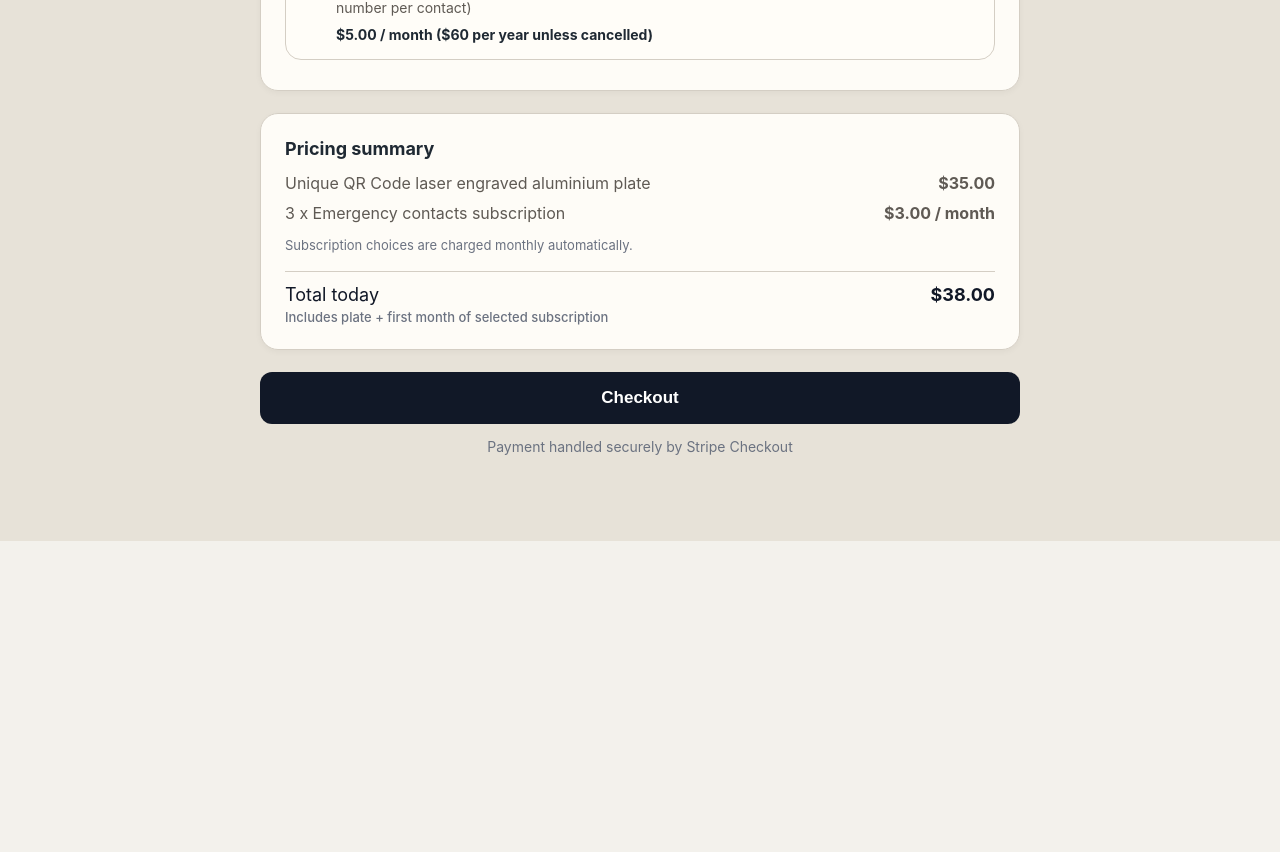
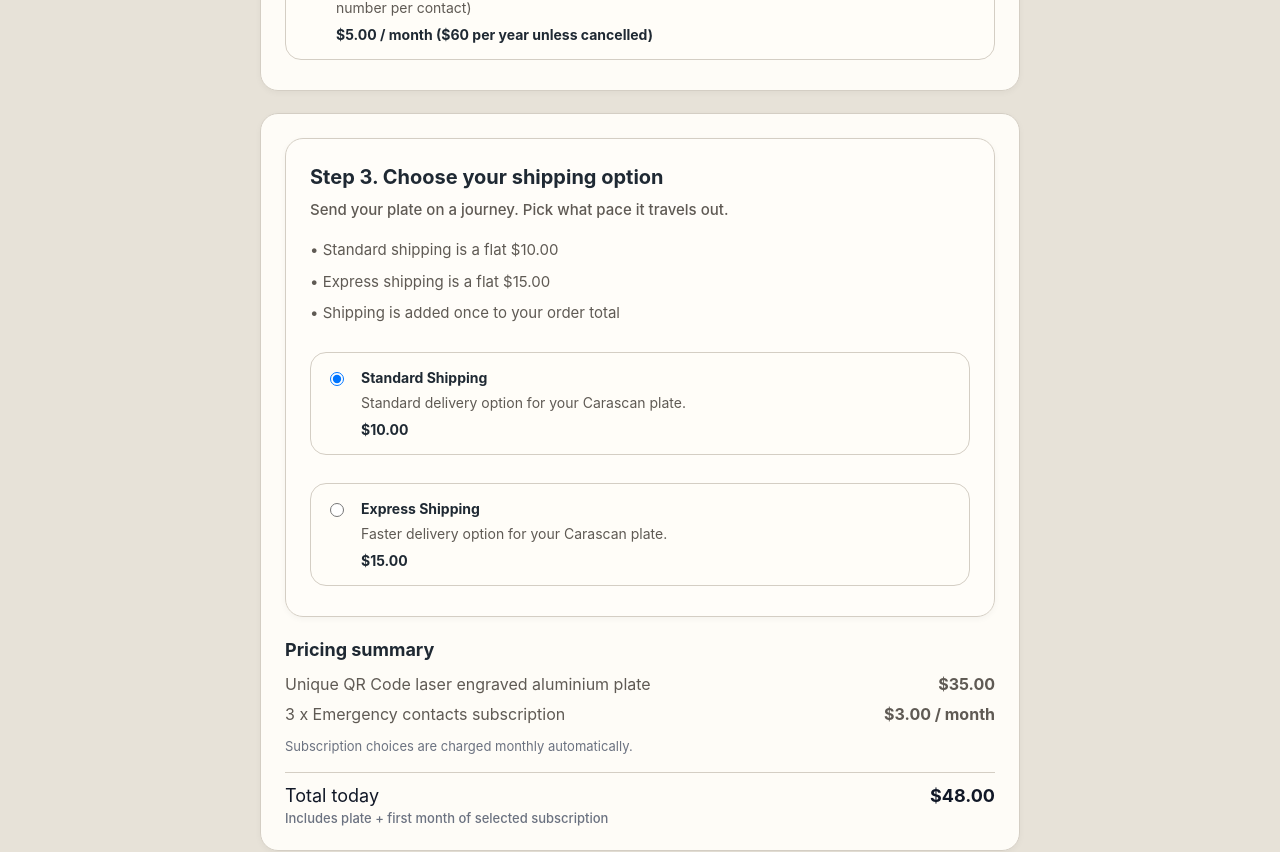
Before and after one commit to Carascan/carascan-platform, a Next.js app: page /buy in a window 1280 px wide. Shown: the part 1220-2072 px from the top of the page. Before the commit the page ends 1761 px from the top, so only its background shows below. Built offline with nearby package versions, Linux system fonts and the light colour scheme.

Commit message:
Buy: add Step 3 shipping options and include shipping in pricing summary

```diff
--- a/app/buy/page.tsx
+++ b/app/buy/page.tsx
@@ -8,13 +8,20 @@ const HERO_IMAGE_URL =
 
 export default function Buy() {
   const [emergencyPlan, setEmergencyPlan] = useState<"3" | "10">("3");
-
+  const [shippingOption, setShippingOption] = useState<"standard" | "express">("standard");
   const platePrice = 35;
   const standardSubscription = 3;
   const upgradeSubscription = 5;
+  const standardShipping = 10;
+  const expressShipping = 15;
+
   const subscriptionPrice =
     emergencyPlan === "10" ? upgradeSubscription : standardSubscription;
-  const totalToday = platePrice + subscriptionPrice;
+
+  const shippingPrice =
+    shippingOption === "express" ? expressShipping : standardShipping;
+
+  const totalToday = platePrice + subscriptionPrice + shippingPrice;
 
   return (
     <>
@@ -365,6 +372,193 @@ export default function Buy() {
                 boxShadow: "0 2px 6px rgba(0,0,0,0.04)",
               }}
             >
+                          <div
+              style={{
+                border: "1px solid #D4CEC4",
+                borderRadius: 18,
+                padding: 24,
+                marginBottom: 22,
+                background: "rgba(255,253,249,0.94)",
+                boxShadow: "0 2px 6px rgba(0,0,0,0.04)",
+              }}
+            >
+              <div
+                style={{
+                  fontSize: 20,
+                  fontWeight: 700,
+                  color: "#1F2933",
+                  marginBottom: 8,
+                  lineHeight: 1.4,
+                }}
+              >
+                Step 3. Choose your shipping option
+              </div>
+
+              <div
+                style={{
+                  marginTop: 6,
+                  marginBottom: 16,
+                  color: "#5F5A54",
+                  lineHeight: 1.5,
+                  fontWeight: 500,
+                  fontSize: 15,
+                  maxWidth: 520,
+                }}
+              >
+                Send your plate on a journey. Pick what pace it travels out.
+              </div>
+
+              <div
+                style={{
+                  color: "#5F5A54",
+                  lineHeight: 1.7,
+                  display: "grid",
+                  gap: 6,
+                  fontSize: 15,
+                  marginBottom: 16,
+                }}
+              >
+                <div>• Standard shipping is a flat $10.00</div>
+                <div>• Express shipping is a flat $15.00</div>
+                <div>• Shipping is added once to your order total</div>
+              </div>
+
+              <div style={{ display: "grid", gap: 12 }}>
+                <label
+                  style={{
+                    display: "flex",
+                    alignItems: "flex-start",
+                    gap: 14,
+                    border: "1px solid #D4CEC4",
+                    borderRadius: 16,
+                    padding: 16,
+                    cursor: "pointer",
+                    background: "rgba(255,253,249,0.92)",
+                  }}
+                >
+                  <div
+                    style={{
+                      width: 20,
+                      minWidth: 20,
+                      display: "flex",
+                      justifyContent: "center",
+                      paddingTop: 3,
+                    }}
+                  >
+                    <input
+                      type="radio"
+                      name="shipping_choice"
+                      value="standard"
+                      checked={shippingOption === "standard"}
+                      onChange={() => setShippingOption("standard")}
+                      required
+                      style={{
+                        margin: 0,
+                        width: 14,
+                        height: 14,
+                        flex: "0 0 auto",
+                      }}
+                    />
+                  </div>
+
+                  <div
+                    style={{
+                      flex: 1,
+                      minWidth: 0,
+                    }}
+                  >
+                    <div style={{ fontWeight: 700, color: "#1F2933" }}>
+                      Standard Shipping
+                    </div>
+                    <div
+                      style={{
+                        marginTop: 6,
+                        color: "#5F5A54",
+                        lineHeight: 1.5,
+                      }}
+                    >
+                      Standard delivery option for your Carascan plate.
+                    </div>
+                    <div
+                      style={{
+                        marginTop: 8,
+                        fontWeight: 700,
+                        color: "#1F2933",
+                      }}
+                    >
+                      $10.00
+                    </div>
+                  </div>
+                </label>
+
+                <label
+                  style={{
+                    display: "flex",
+                    alignItems: "flex-start",
+                    gap: 14,
+                    border: "1px solid #D4CEC4",
+                    borderRadius: 16,
+                    padding: 16,
+                    cursor: "pointer",
+                    background: "rgba(255,253,249,0.92)",
+                  }}
+                >
+                  <div
+                    style={{
+                      width: 20,
+                      minWidth: 20,
+                      display: "flex",
+                      justifyContent: "center",
+                      paddingTop: 3,
+                    }}
+                  >
+                    <input
+                      type="radio"
+                      name="shipping_choice"
+                      value="express"
+                      checked={shippingOption === "express"}
+                      onChange={() => setShippingOption("express")}
+                      required
+                      style={{
+                        margin: 0,
+                        width: 14,
+                        height: 14,
+                        flex: "0 0 auto",
+                      }}
+                    />
+                  </div>
+
+                  <div
+                    style={{
+                      flex: 1,
+                      minWidth: 0,
+                    }}
+                  >
+                    <div style={{ fontWeight: 700, color: "#1F2933" }}>
+                      Express Shipping
+                    </div>
+                    <div
+                      style={{
+                        marginTop: 6,
+                        color: "#5F5A54",
+                        lineHeight: 1.5,
+                      }}
+                    >
+                      Faster delivery option for your Carascan plate.
+                    </div>
+                    <div
+                      style={{
+                        marginTop: 8,
+                        fontWeight: 700,
+                        color: "#1F2933",
+                      }}
+                    >
+                      $15.00
+                    </div>
+                  </div>
+                </label>
+              </div>
+            </div>
               <div
                 style={{
                   fontSize: 18,
```
